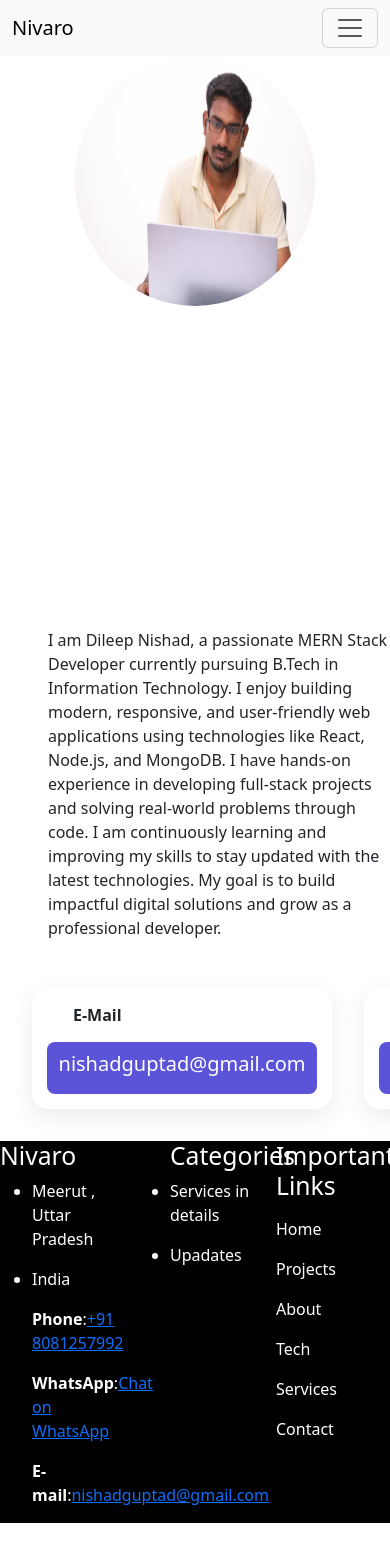
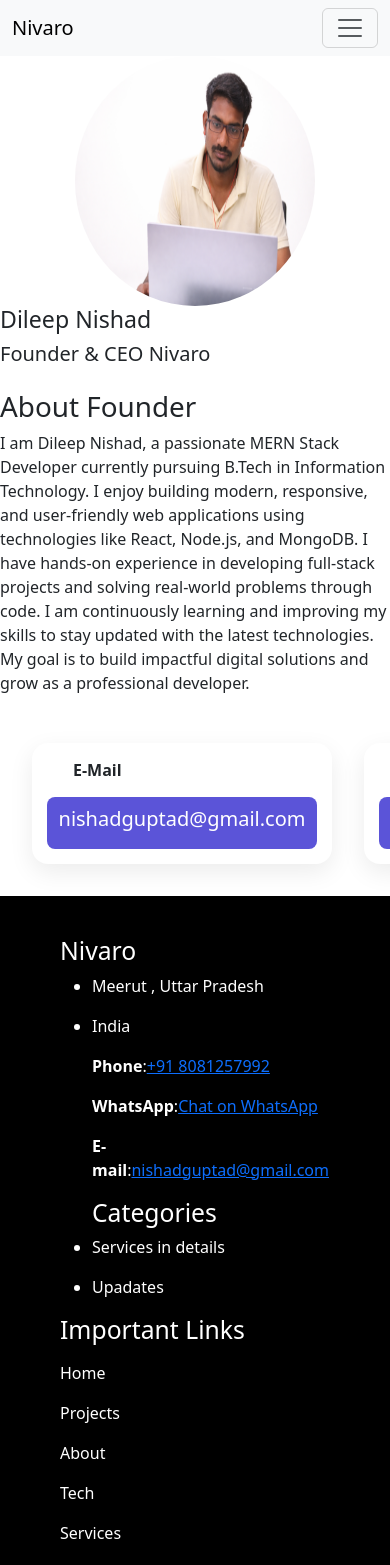
Before and after one commit to Nishad112-cyber/About-Me, a React app in the folder frontend/: page /About in a window 390 px wide. Shown: the top 1565 px of the page. Before the commit the page ends 1523 px from the top, so only its background shows below. Built offline with nearby package versions, Linux system fonts and the light colour scheme; some icons are missing; the HTML template or start-up script is replaced by a standard one.

Commit message:
responsive

```diff
--- a/frontend/src/index.css
+++ b/frontend/src/index.css
@@ -1,6 +1,7 @@
 .footer{
-  background-color: black;
-  color: white;
+  background:black;
+  color:white;
+  padding:40px 60px;
 }
 
 .navbar{
@@ -42,12 +43,15 @@
    width: 100%;
   height: 250px;
   object-fit: cover;
+
   border-width: 2px 20px;
   border-style: solid;
   border-color: rgb(24, 11, 206);
   border-radius: 15px;
   box-shadow: 0 8px 15px rgba(0, 0, 0, 0.2);
   transition: transform 0.3s ease, filter 0.3s ease, box-shadow 0.3s ease;
+  display: block;   /* ye add karo */
+  margin: 0 auto;
 }
 
 .homephoto:hover {
--- a/frontend/src/landingpage/about/Hero.jsx
+++ b/frontend/src/landingpage/about/Hero.jsx
@@ -3,18 +3,18 @@ import DileepImg from "../../images/dileepnishad.png";
 import "../../index.css";
 function Hero() {
   return (
-    <div>
+    <div className="hero-container">
       <div className="image-container">
-        <img src={DileepImg} className="photo" alt="DileepImage" />
+        <img src={DileepImg} className="photo img-fluid" alt="DileepImage" />
       </div>
-      <div className="title">
+      <div className="content">
         <h3> Dileep Nishad</h3>
         <h5>Founder & CEO Nivaro</h5>
-          <h1 className="mt-5">About Founder</h1>
+          <h1 className="mt-4">About Founder</h1>
       </div>
-      <div className="Info">
 
-        <p className="ms-5 mt-5">
+
+        <p >
           I am Dileep Nishad, a passionate MERN Stack Developer currently
           pursuing B.Tech in Information Technology. I enjoy building modern,
           responsive, and user-friendly web applications using technologies like
@@ -25,7 +25,7 @@ function Hero() {
           and grow as a professional developer.
         </p>
       </div>
-    </div>
+
   );
 }
 
--- a/frontend/src/landingpage/footer.jsx
+++ b/frontend/src/landingpage/footer.jsx
@@ -5,9 +5,10 @@ import "../index.css";
 
 function Footer() {
     return (
-       <div className="row  footer ">
+      <div className="container-fluid footer">
+       <div className="row ">
 
-        <div className='col-4'>
+        <div className='col-lg-4 col-md-6 col-12'>
          <h2>Nivaro</h2>
          <ul>
          <li>
@@ -40,7 +41,7 @@ function Footer() {
          </ul>
         </div>
 
-       <div className='col-4 '>
+       <div className='col-lg-4 col-md-6 col-12 '>
         <ul>
 
              <h2>Categories</h2>
@@ -56,7 +57,7 @@ function Footer() {
 
         </div>
 
-          <div className='col-4 '>
+          <div className='col-lg-4 col-md-6 col-12 '>
          <h2>Important Links</h2>
 
             <ul className="navbar-nav ms-auto">
@@ -91,6 +92,7 @@ function Footer() {
 
 
        </div>
+       </div>
     );
 }
 
--- a/frontend/src/landingpage/home/describe.jsx
+++ b/frontend/src/landingpage/home/describe.jsx
@@ -5,7 +5,7 @@ function Describe() {
   <div>
     <div className="Description mt-5 " style={{backgroundColor:"#fcfaff",
        color:"#28252d"}} >
-      <h1 className="ms-3">About Us</h1>
+      <h1 className="mb-3 display-6 display-md-5">About Us</h1>
       <p className="ms-3" >
         I am Dileep Nishad, a passionate Web Developer specializing in MERN
         Stack development. I enjoy building responsive and user-friendly web
--- a/frontend/src/landingpage/projects/MiniProjectCard.jsx
+++ b/frontend/src/landingpage/projects/MiniProjectCard.jsx
@@ -2,12 +2,12 @@ import React from "react";
 
 function MiniProjectCard({ title, desc, tech1, tech2,  github, icon }) {
   return (
-    <div className="mini-card">
+    <div className="mini-card ">
 
       <div className="top-design"></div>
 
       <div className="icon">
-        <img src={icon} alt="project" />
+        <img src={icon} alt="project" className="img-fluid" />
       </div>
 
       <h3>{title}</h3>
@@ -20,7 +20,7 @@ function MiniProjectCard({ title, desc, tech1, tech2,  github, icon }) {
 
       <div className="buttons">
 
-        <a href={github} target="_blank">GitHub</a>
+       <a href={github} target="_blank" rel="noopener noreferrer">GitHub</a>
       </div>
 
     </div>
--- a/frontend/src/landingpage/projects/ProjectCard.jsx
+++ b/frontend/src/landingpage/projects/ProjectCard.jsx
@@ -16,15 +16,15 @@ function ProjectCard({
 
 }) {
   return (
-    <div className="container  ">
-      <div className="row ">
-        <div className="col md-6">
+    <div className="container">
+      <div className="row g-4 align-items-center ">
+        <div className="col-md-6 col-12 w-100">
           <img src={imagepng}
-          className="homephoto"
+          className="homephoto "
 
           alt="" />
 
-          <div className="ground col md-6">
+          <div className="ground  ">
           <h5 className="ms-5 mt-2">{projectname}</h5>
           <p><b>{problem}</b></p>
           <p>{description}</p>
@@ -39,13 +39,13 @@ function ProjectCard({
 
 
             <div>
-                <a href={livelink} target="_blank">
+                <a href={livelink} target="_blank" rel="noopener noreferrer">
                 <button className="btn btn-outline-primary me-2">
                 Live Demo
                 </button>
              </a>
 
-               <a href={githublink} target="_blank">
+               <a href={githublink} target="_blank" rel="noopener noreferrer">
                  <button className="btn btn-outline-secondary">
                  GitHub Code
                 </button>
--- a/frontend/src/landingpage/projects/ProjectDescribe.jsx
+++ b/frontend/src/landingpage/projects/ProjectDescribe.jsx
@@ -7,14 +7,14 @@ import MiniProjectCard from "./MiniProjectCard";
 import simonimage from "../../images/simon-image.png"
 import weather from "../../images/Weather-app.png"
 import camera from "../../images/cameraimage.png"
-import { Button } from "bootstrap";
+
 function ProjectDescribe(){
     return(
       <div>
        <div className="HeadingSpace">
         <div className="headCentre"><h3>Featured Full-Stack MERN Projects</h3></div>
         <div className="row LargeCard mt-5" >
-          <div className="col md-6">
+          <div className="col-lg-6 col-md-12">
             <ProjectCard
           imagepng={ZerodhaPage}
           projectname="Zerodha-Clone"
@@ -27,7 +27,7 @@ function ProjectDescribe(){
         />
         </div>
 
-        <div className="col-6">
+        <div className="col-lg-6 col-md-12">
             <ProjectCard
           imagepng={wanderpage}
           projectname="WanderLust"
@@ -44,8 +44,8 @@ function ProjectDescribe(){
       </div>
     </div>
 
-         <div className="row LargeCard mt-5" >
-          <div className="col-6">
+         <div className="row LargeCard mt-5 g-4" >
+          <div className="col-lg-6 col-md-12">
             <ProjectCard
           imagepng={dashboard}
           projectname="Zerodha-Dshboard"
@@ -58,7 +58,7 @@ function ProjectDescribe(){
         />
         </div>
 
-        <div className="col-6">
+        <div className="col-lg-6 col-md-12">
             <ProjectCard
           imagepng={ZerodhaPage}
           projectname="Zerodha-Clone"
@@ -73,7 +73,7 @@ function ProjectDescribe(){
 
            <div className="row SmallConainer">
             <div className="miniheading"><h1>Mini Frontend Projects</h1></div>
-            <div className="indivisulMini col-4 ">
+            <div className="indivisulMini col-lg-4 col-md-6 col-12 ">
       <MiniProjectCard
             title="Simon Game"
             desc="Memory game built using JavaScript."
@@ -97,7 +97,7 @@ function ProjectDescribe(){
         />
          </div>
 
-         <div className="indivisulMini col-4 ">
+         <div className="indivisulMini col-lg-4 col-md-6 col-12 ">
            <MiniProjectCard
             title="Cemera Home"
             desc="Cemera homepage show by only html"
--- a/frontend/src/main.jsx
+++ b/frontend/src/main.jsx
@@ -2,6 +2,7 @@ import React from 'react';
 import { createRoot } from 'react-dom/client'
 import { BrowserRouter , Routes, Route  } from "react-router-dom";
 import 'bootstrap/dist/css/bootstrap.min.css';
+import 'bootstrap/dist/js/bootstrap.bundle.min.js';
 import './index.css'
 import Navbar from './landingpage/navbar';
 import Footer from "./landingpage/footer";
```
